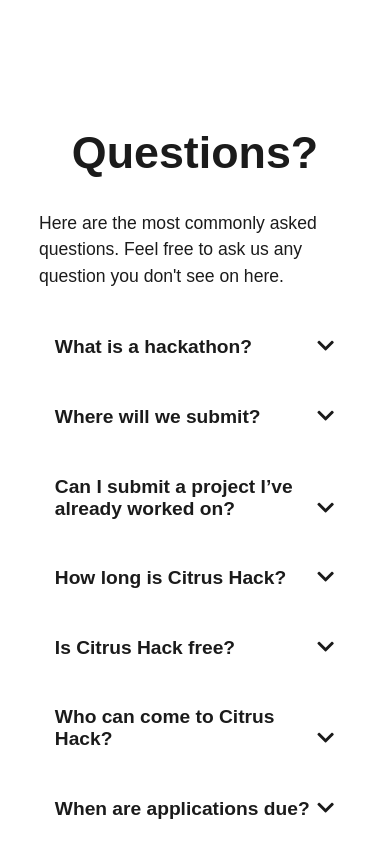
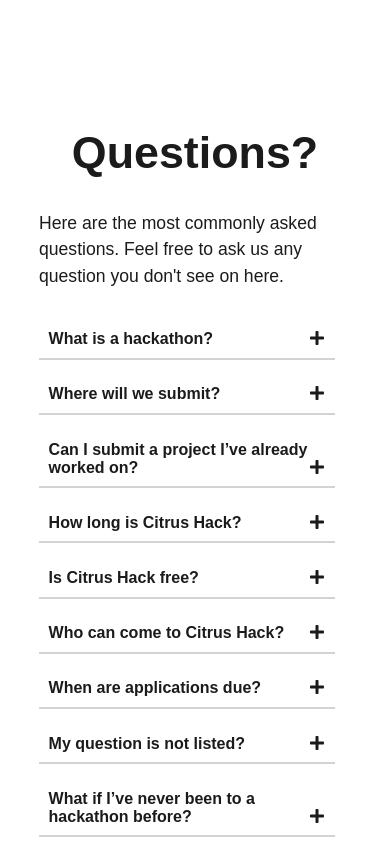
Before and after one commit to citrushack/Citrushack2021, a Next.js app: page /faq in a window 390 px wide. Shown: the top 844 px of the page. Built offline with nearby package versions, Linux system fonts and the light colour scheme; a web font is replaced by a local one; what react-auth-kit would draw is missing.

Commit message:
Updated FAQ styling to have a plus instead of chevron. sped up animation

```diff
--- a/components/FaqSection.js
+++ b/components/FaqSection.js
@@ -1,5 +1,5 @@
 import React, { Component } from 'react';
-import { FaChevronDown } from "react-icons/fa";
+import { FaChevronDown, FaPlus } from "react-icons/fa";
 import styles from "../styles/Accordion.module.css";
 
 export default class FaqSection extends Component {
@@ -18,7 +18,7 @@ export default class FaqSection extends Component {
         <div className={(this.state.open ? `${styles.accordionItem} ${styles.open}` : `${styles.accordionItem}`)} onClick={() => this.Toggle()}>
           <div className={styles.accordionItemHeading}>
             <div className={styles.accordionItemButton}>
-              {this.props.question} <FaChevronDown />
+              {this.props.question} <FaPlus />
             </div>
           </div>
           <div className={styles.accordionItemPanel}>
--- a/components/Nav.js
+++ b/components/Nav.js
@@ -55,6 +55,7 @@ export default function Nav() {
 
   return (
     <>
+    {/* Uncomment when approved for MLH */}
       {/* {isHome && (
         <a
           id="mlh-trust-badge"
@@ -84,7 +85,7 @@ export default function Nav() {
             {!isMobile && !isHome && <a className="link" href="/">Home</a>}
             {!isMobile && isHome && <NavigationLinks title="About" href="About" />}
             {!isMobile && isHome && <NavigationLinks title="Tracks" href="Tracks" />}
-            {!isMobile && isHome && <NavigationLinks title="Faq" href="Questions" />}
+            {!isMobile && isHome && <NavigationLinks title="FAQ" href="Questions" />}
             {!isMobile && isHome && <NavigationLinks title="Help" href="Help" />}
             {!isMobile && isHome && <NavigationLinks title="Sponsors" href="Sponsors" />}
             {/* Only reason why this isn't part of a class is of the CSS classes being different. DO NOT CHANGE */}
--- a/styles/Accordion.module.css
+++ b/styles/Accordion.module.css
@@ -17,7 +17,8 @@
 .accordionItemHeading {
   font-weight: 600;
   font-size: 1.5rem;
-  min-width: 100%;
+  max-width: 100%;
+  word-wrap: break-word;
 
 }
 
@@ -27,18 +28,18 @@
   box-shadow: transparent;
   cursor: pointer;
   padding: 1rem;
-  border: 3px solid #fff;
+  border-bottom: 2px solid lightgray;
   background-color: rgba(255, 255, 255, 0.882);
 }
 
 .accordionItemButton > svg {
   float: right;
-  transition: 0.3s linear;
+  transition: 0.15s ease;
 }
 
 .open .accordionItemButton > svg {
-  transform: rotate(180deg);
-  transition: 0.25s linear;
+  transform: rotate(45deg);
+  transition: 0.15s ease;
 }
 
 .accordionItemPanel {
@@ -61,12 +62,6 @@
   transition: 0.4s ease;
 }
 
-.accordionItemButton:hover,
-.accordionItemButton:focus,
-.accordionItemButton:active{
-  border: 3px solid #000;
-}
-
 .answer {
   opacity: 0;
   transition: 0.2s linear;
@@ -84,9 +79,10 @@
     padding: 0;
   }
   .accordionItemHeading{
-    font-size: 1.2rem;
+    font-size: 1rem;
+    padding-right: 1rem;
   }
   .accordionItemButton{
-    padding: 0.8rem;
+    padding: 0.6rem;
   }
 }
```
